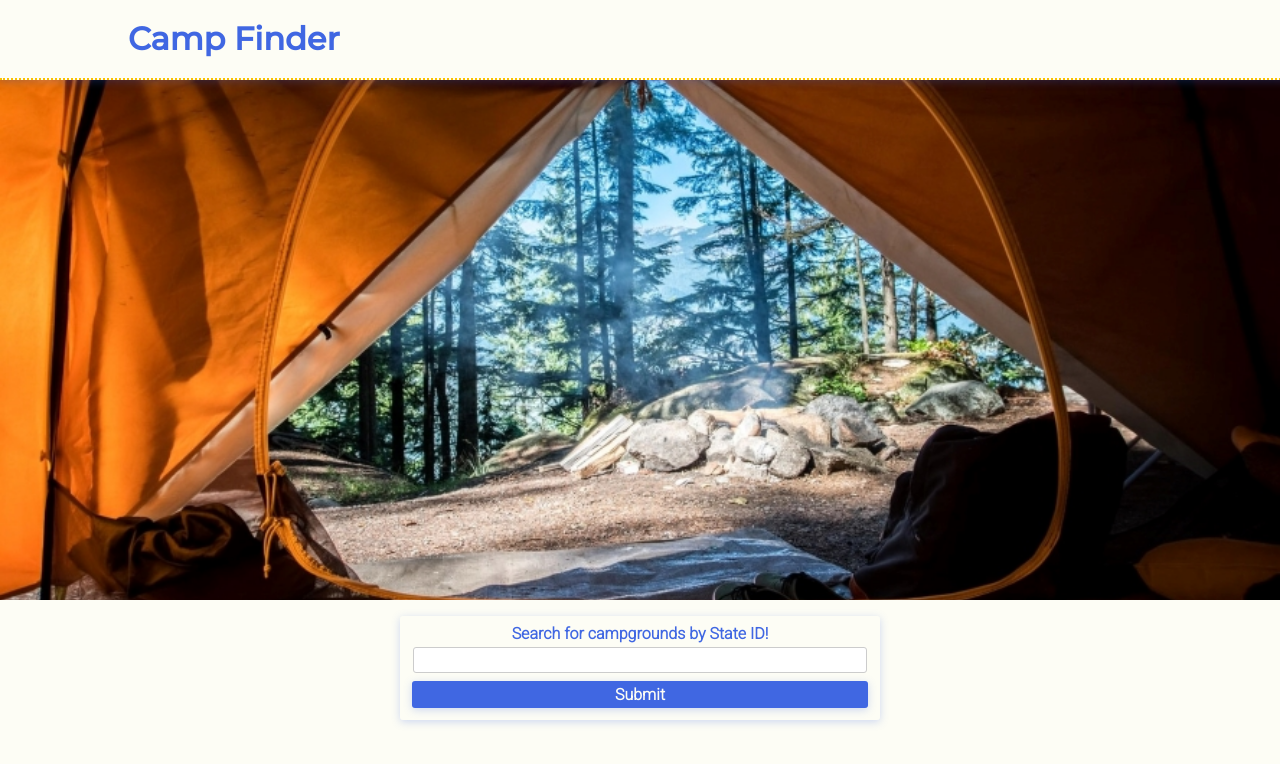
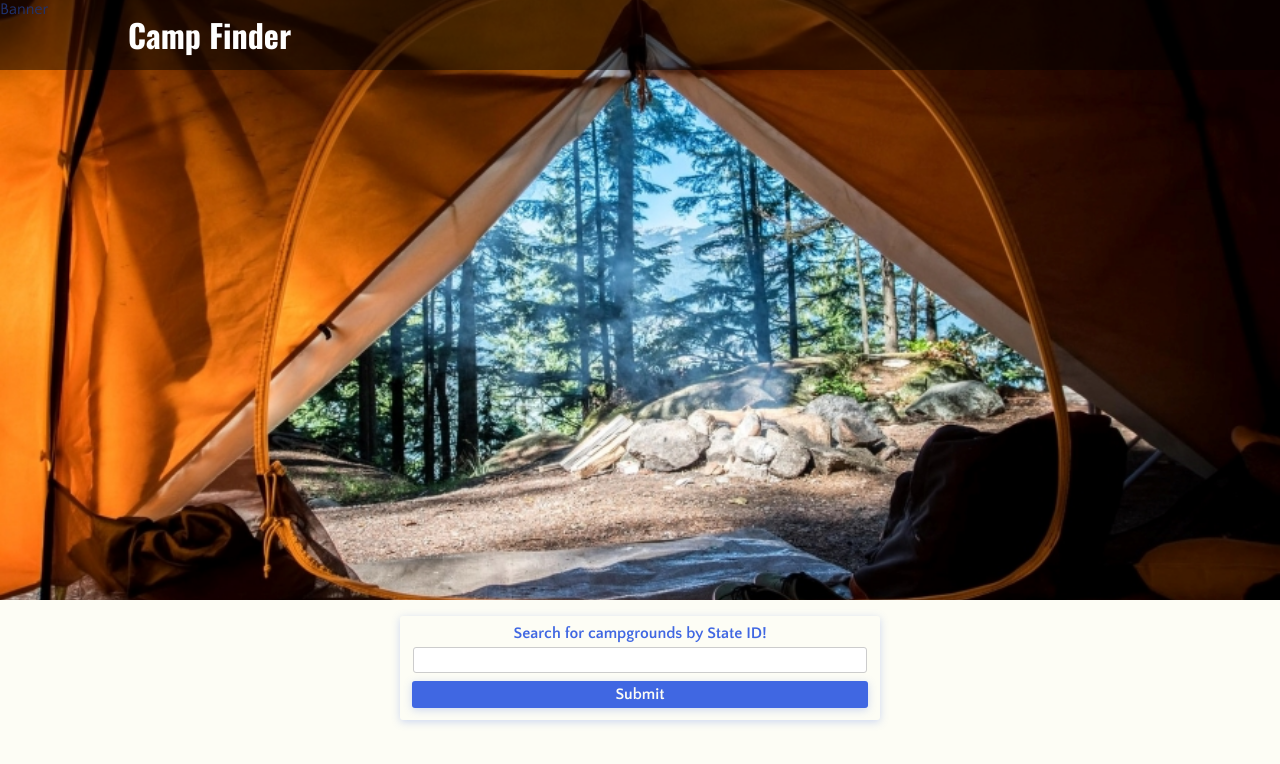
Before and after one commit to spreston4/camp-finder, a React (Create React App) app: page / in a window 1280 px wide. Shown: the top 764 px of the page. Built offline with nearby package versions, Linux system fonts and the light colour scheme.

Commit message:
Restyled Header.

```diff
--- a/src/components/Banner/Banner.module.css
+++ b/src/components/Banner/Banner.module.css
@@ -1,6 +1,9 @@
 .container {
     width:100%;
     height: 600px;
+    position: relative;
+    top: 0;
+    z-index: 5;
     background-image: url('../../assets/images/CF_Banner.jpg');
     background-size: cover;
     background-position: center;
--- a/src/components/Header/Header.js
+++ b/src/components/Header/Header.js
@@ -3,14 +3,11 @@ import styles from "./Header.module.css";
 
 const Header = () => {
   return (
-    <React.Fragment>
-        <div className={styles.title}>
-          <h1>Camp Finder</h1>
-        </div>
-        <div className={styles.front}></div>
-        <div className={styles.middle}></div>
-        <div className={styles.back}></div>
-    </React.Fragment>
+    <div className={styles.container}>
+      <div className={styles.small}>
+        <h1>Camp Finder</h1>
+      </div>
+    </div>
   );
 };
 
--- a/src/components/Header/Header.module.css
+++ b/src/components/Header/Header.module.css
@@ -1,51 +1,31 @@
 .container {
+  width:100%;
   position: fixed;
   top: 0;
   left: 0;
-  width: 100%;
+  z-index: 10;
 }
 
 .title {
-  position: fixed;
-  top: 0;
-  left: 0;
-  z-index: 101;
-  padding: 1.25rem 10%;
+  width: 100%;
+  padding: 2rem 10%;
+  color: #ffffff;
+  background-color: transparent;
+  transition: 300ms;
 }
 
-.front {
-  position: fixed;
-  top: 0;
-  left: 0;
-  z-index: 100;
-  width: 110%;
-  height: 5rem;
-  padding: 1.25rem 10%;
-  background-color: var(--alt);
-  border-bottom: var(--border-dotted);
-  box-shadow: var(--box-shadow);
+.title h1 {
+  font-size: 3.5rem;
 }
 
-.middle {
-  position: fixed;
-  top: 0;
-  left: 0;
-  z-index: -9;
+.small {
   width: 100%;
-  height: 6rem;
-  background-color: var(--primary);
-  box-shadow: var(--box-shadow);
-  transform: rotateZ(-3deg) translateX(-1rem) translateY(-1rem);
+  padding: 1rem 10%;
+  color: #ffffff;
+  background-color: rgba(0, 0, 0, .5);
+  transition: 300ms;
 }
 
-.back {
-  position: fixed;
-  top: 0;
-  left: 0;
-  z-index: -10;
-  width: 100%;
-  height: 6rem;
-  background-color: var(--bg-light);
-  box-shadow: var(--box-shadow);
-  transform: rotateZ(-6deg) translateX(-1rem) translateY(-1rem);
+.small h1 {
+  font-size: 2rem;
 }
--- a/src/index.css
+++ b/src/index.css
@@ -1,4 +1,4 @@
-@import url("https://fonts.googleapis.com/css2?family=Montserrat:wght@300;500&family=Roboto:wght@100;300&display=swap");
+@import url('https://fonts.googleapis.com/css2?family=Oswald:wght@200;300;400;500;600;700&family=Quattrocento+Sans:ital,wght@0,400;0,700;1,400;1,700&display=swap');
 
 :root {
   --trim-light: #fac203;
@@ -28,7 +28,7 @@ body {
   line-height: 1.2;
   -webkit-font-smoothing: antialiased;
   padding: 0;
-  font-family: "Roboto", sans-serif;
+  font-family: 'Quattrocento Sans', sans-serif;
   background-color: var(--alt);
   color: var(--primary);
 }
@@ -66,5 +66,5 @@ h3,
 h4,
 h5,
 h6 {
-  font-family: "Montserrat", sans-serif;
+  font-family: 'Oswald', sans-serif;
 }
```
